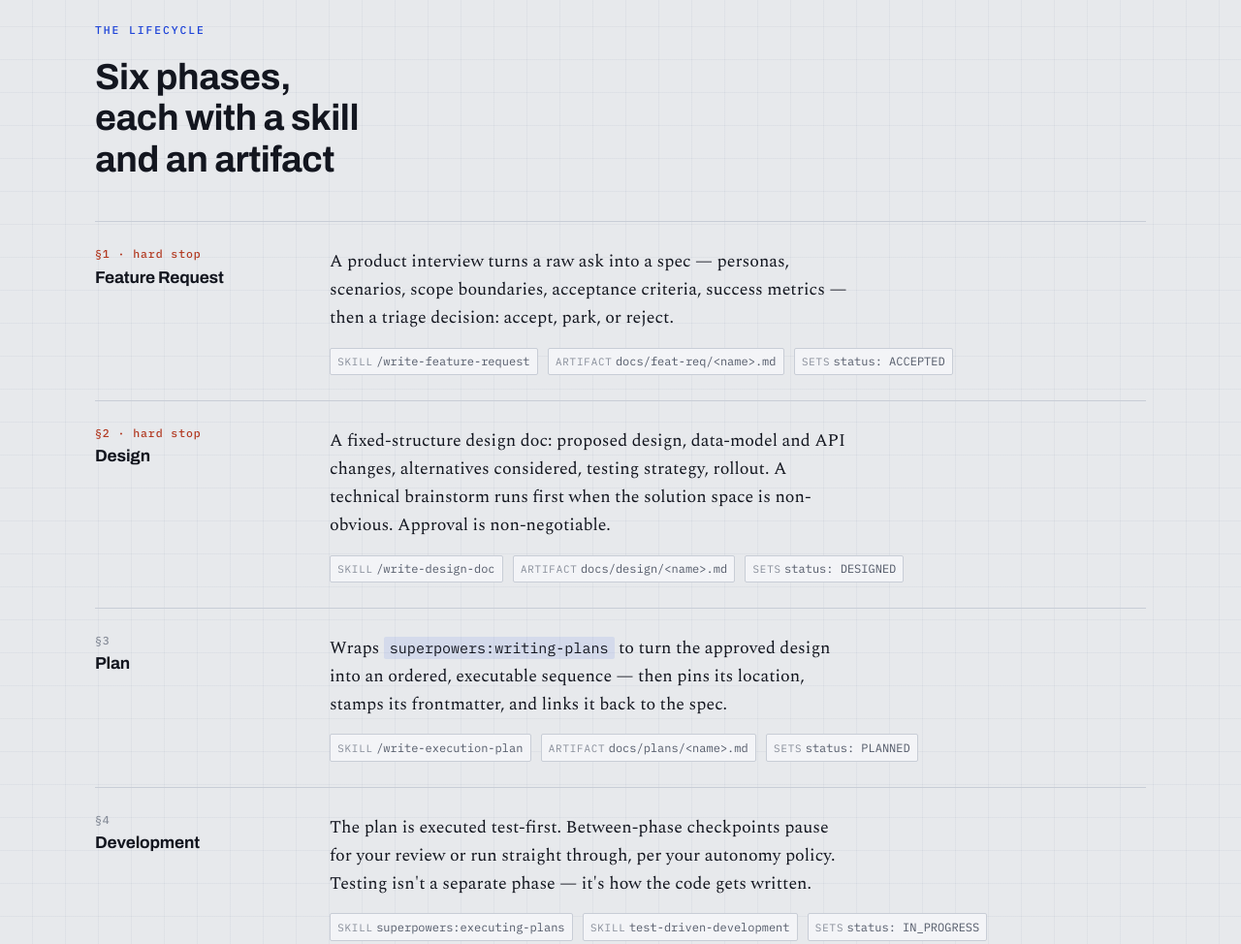
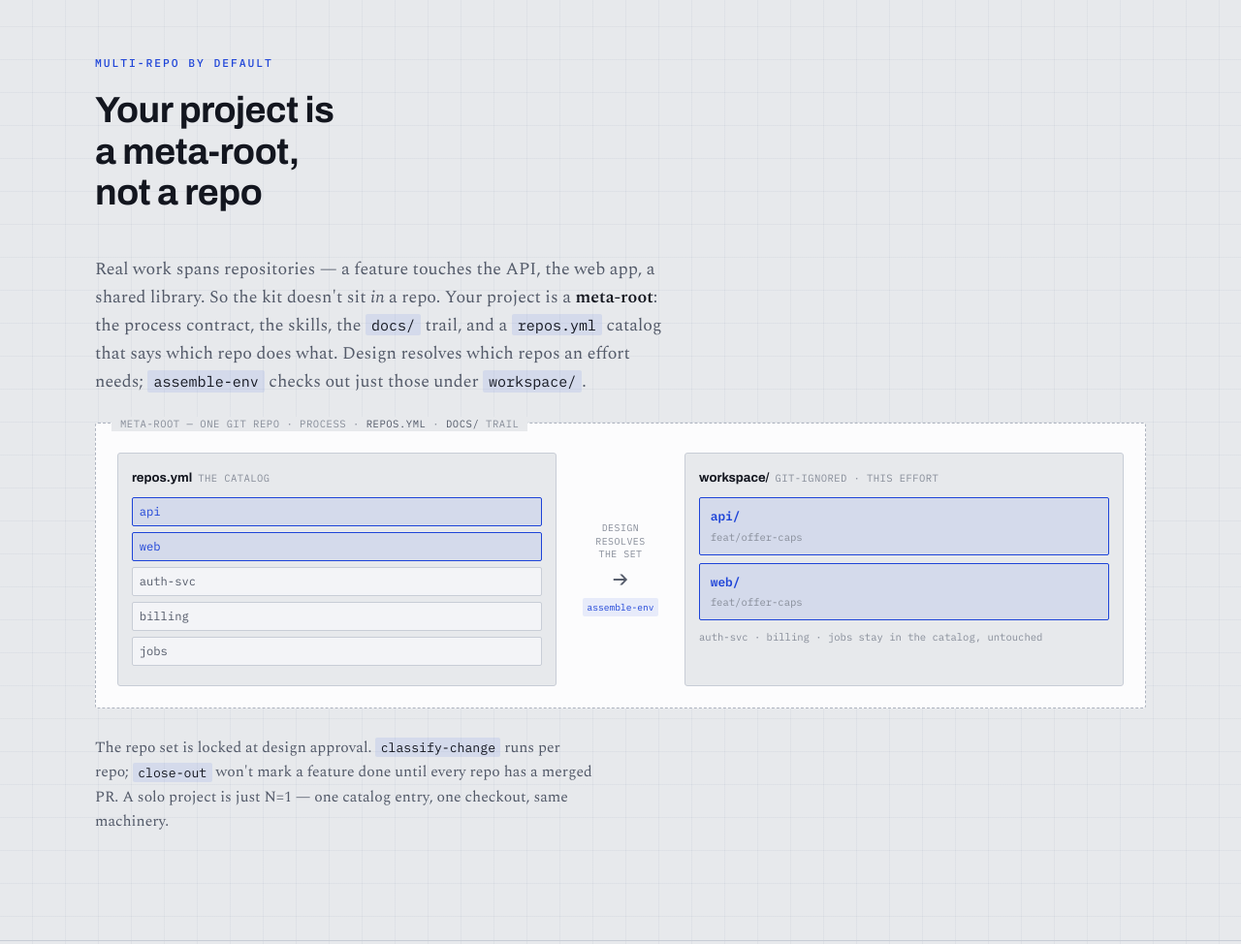
Before and after one commit to lidorl/sdlskills, a website: page site/index.html in a window 1280 px wide. Shown: the part 1740-2714 px from the top of the page at 97% size. Drawn offline with nearby package versions, Linux system fonts and the light colour scheme.

Commit message:
docs(site): promote multi-repo section to #2 with a diagram

```diff
--- a/site/index.html
+++ b/site/index.html
@@ -228,6 +228,64 @@
   .arr{color:var(--ink-faint);font-family:'IBM Plex Mono',monospace;}
   .aside{font-size:.98rem;color:var(--ink-soft);max-width:58ch;}
 
+  /* ---- multi-repo diagram ---- */
+  .mr-frame{
+    position:relative;border:1px dashed var(--line-strong);border-radius:var(--radius);
+    background:var(--surface-2);padding:30px 22px 22px;margin:28px 0;
+  }
+  .mr-frame-label{
+    position:absolute;top:-0.62em;left:16px;background:var(--bg);padding:2px 9px;line-height:1;
+    font-family:'IBM Plex Mono',monospace;font-size:.66rem;letter-spacing:.05em;white-space:nowrap;
+    text-transform:uppercase;color:var(--ink-faint);max-width:calc(100% - 32px);overflow:hidden;text-overflow:ellipsis;
+  }
+  .mr-frame-label code{background:none;padding:0;font-size:1em;color:var(--ink-soft);}
+  .mr-flow{display:flex;align-items:stretch;gap:14px;min-width:520px;overflow-x:auto;}
+  .mr-panel{
+    flex:1;background:var(--bg);border:1px solid var(--line);border-radius:var(--radius);padding:14px;
+  }
+  .mr-panel-h{
+    font-family:'Archivo',sans-serif;font-weight:700;font-size:.82rem;color:var(--ink);
+    margin-bottom:10px;display:flex;flex-wrap:wrap;gap:6px;align-items:baseline;
+  }
+  .mr-panel-h span{
+    font-family:'IBM Plex Mono',monospace;font-weight:400;font-size:.66rem;
+    letter-spacing:.04em;text-transform:uppercase;color:var(--ink-faint);
+  }
+  .mr-chip{
+    font-family:'IBM Plex Mono',monospace;font-size:.76rem;color:var(--ink-soft);
+    border:1px solid var(--line);border-radius:2px;padding:.34em .55em;margin-bottom:6px;background:var(--surface);
+  }
+  .mr-chip.sel{color:var(--accent);border-color:var(--accent);background:var(--accent-wash);}
+  .mr-repo{
+    border:1px solid var(--accent);background:var(--accent-wash);border-radius:2px;
+    padding:.5em .6em;margin-bottom:8px;display:flex;flex-direction:column;gap:2px;
+  }
+  .mr-repo b{font-family:'IBM Plex Mono',monospace;font-size:.8rem;color:var(--accent);font-weight:600;}
+  .mr-repo span{font-family:'IBM Plex Mono',monospace;font-size:.66rem;color:var(--ink-faint);}
+  .mr-note{
+    font-family:'IBM Plex Mono',monospace;font-size:.66rem;color:var(--ink-faint);
+    margin:10px 0 0;line-height:1.5;
+  }
+  .mr-arrow{
+    display:flex;flex-direction:column;align-items:center;justify-content:center;gap:7px;
+    flex:0 0 104px;text-align:center;
+  }
+  .mr-arrow-cap{
+    font-family:'IBM Plex Mono',monospace;font-size:.62rem;line-height:1.35;
+    text-transform:uppercase;letter-spacing:.05em;color:var(--ink-faint);
+  }
+  .mr-arrow-mark{font-size:1.5rem;color:var(--ink-soft);line-height:1;}
+  .mr-arrow code{font-size:.6rem;background:var(--accent-wash);color:var(--accent);padding:.2em .45em;border-radius:2px;white-space:nowrap;}
+  .nb{white-space:nowrap;}
+  @media (max-width:640px){
+    .mr-flow{flex-direction:column;min-width:0;overflow-x:visible;}
+    .mr-arrow{flex-basis:auto;flex-direction:row;flex-wrap:wrap;padding:4px 0;gap:8px;}
+    .mr-arrow-mark{transform:rotate(90deg);}
+  }
+  @media (max-width:560px){
+    .bar nav a[href^="#"]{display:none;}
+  }
+
   /* ---- code panels ---- */
   .code{
     font-family:'IBM Plex Mono',monospace;font-size:.82rem;line-height:1.7;
@@ -310,6 +368,7 @@
       sdlskills
     </a>
     <nav>
+      <a href="#multirepo">Multi-repo</a>
       <a href="#lifecycle">Lifecycle</a>
       <a href="#skills">Skills</a>
       <a href="#start">Get started</a>
@@ -327,7 +386,7 @@
     <div class="wrap">
       <span class="eyebrow">Agentic SDLC kit for Claude Code</span>
       <h1>A development lifecycle your agent actually follows.</h1>
-      <p class="lead">Six phases. Three tiers. One checklist that decides when a change is done. Drop it into a repo and Claude Code works every change the same way — from a one-line fix to a new subsystem — leaving a trail you can read six months later.</p>
+      <p class="lead">Six phases. Three tiers. One checklist that decides when a change is done — <strong>across every repository a change touches</strong>. Claude Code works each change the same way, from a one-line fix to a new subsystem, leaving a trail you can read six months later.</p>
       <div class="cta">
         <a class="btn primary" href="#start">Get started</a>
         <a class="btn" href="https://github.com/lidorl/sdlskills">View source</a>
@@ -379,6 +438,43 @@
       </div>
       <p>Most skill collections are a grab-bag of capabilities. This one inverts that: every skill exists to serve one opinionated <strong>process</strong>. A change — whether it's a typo or a payments rewrite — moves through the same phases, produces the same artifacts in the same folders, and isn't <em>done</em> until a written Definition of Done says so.</p>
       <p>Uniform ceremony on a trivial fix is how teams learn to route around process. So every change is first sorted into a <strong>tier</strong>, and the paperwork scales with the risk. And because an agent left to its own judgment drifts, the gates that matter — a design you approve, a spec you accept, review findings you rule on — <strong>always stop for a human</strong>. The rest is yours to configure.</p>
+    </div>
+  </section>
+
+  <section class="section" id="multirepo">
+    <div class="wrap">
+      <div class="shead">
+        <span class="eyebrow">Multi-repo by default</span>
+        <h2>Your project is a <span class="nb">meta-root</span>, not a repo</h2>
+      </div>
+      <p>Real work spans repositories — a feature touches the API, the web app, a shared library. So the kit doesn't sit <em>in</em> a repo. Your project is a <strong>meta-root</strong>: the process contract, the skills, the <code>docs/</code> trail, and a <code>repos.yml</code> catalog that says which repo does what. Design resolves which repos an effort needs; <code>assemble-env</code> checks out just those under <code>workspace/</code>.</p>
+
+      <div class="mr-frame">
+        <span class="mr-frame-label">meta-root — one git repo · process · <code>repos.yml</code> · <code>docs/</code> trail</span>
+        <div class="mr-flow">
+          <div class="mr-panel">
+            <div class="mr-panel-h">repos.yml <span>the catalog</span></div>
+            <div class="mr-chip sel">api</div>
+            <div class="mr-chip sel">web</div>
+            <div class="mr-chip">auth-svc</div>
+            <div class="mr-chip">billing</div>
+            <div class="mr-chip">jobs</div>
+          </div>
+          <div class="mr-arrow" aria-hidden="true">
+            <span class="mr-arrow-cap">design<br>resolves<br>the set</span>
+            <span class="mr-arrow-mark">→</span>
+            <code>assemble-env</code>
+          </div>
+          <div class="mr-panel">
+            <div class="mr-panel-h">workspace/ <span>git-ignored · this effort</span></div>
+            <div class="mr-repo"><b>api/</b><span>feat/offer-caps</span></div>
+            <div class="mr-repo"><b>web/</b><span>feat/offer-caps</span></div>
+            <p class="mr-note">auth-svc · billing · jobs stay in the catalog, untouched</p>
+          </div>
+        </div>
+      </div>
+
+      <p class="aside">The repo set is locked at design approval. <code>classify-change</code> runs per repo; <code>close-out</code> won't mark a feature done until every repo has a merged PR. A solo project is just N=1 — one catalog entry, one checkout, same machinery.</p>
     </div>
   </section>
 
@@ -500,23 +596,6 @@
         <span class="tok done">IMPLEMENTED</span>
       </div>
       <p class="aside">Plus <code>PARKED</code> and <code>REJECTED</code> off to the side. It's one key in the feature request's frontmatter — no duplicate state, no filename prefixes to keep in sync. A small script, <code>render-status.mjs</code>, derives <code>docs/STATUS.md</code> from it on every stop, so the dashboard can never disagree with reality.</p>
-    </div>
-  </section>
-
-  <section class="section" id="multirepo">
-    <div class="wrap">
-      <div class="shead">
-        <span class="eyebrow">Multi-repo by default</span>
-        <h2>Real work spans repositories</h2>
-      </div>
-      <p>A feature rarely lives in one repo. Your project is a <strong>meta-root</strong> — the process contract, the skills, and the <code>docs/</code> trail — with a <code>repos.yml</code> catalog describing which repo does what. Code repos are checked out under <code>workspace/</code> per effort by <code>assemble-env.mjs</code>.</p>
-      <pre class="code"><code>meta-root/
-  CLAUDE.process.md   <span class="c"># the lifecycle</span>
-  repos.yml           <span class="c"># which repo does what</span>
-  docs/               <span class="c"># the trail — feat-req, design, plans, history</span>
-  workspace/          <span class="c"># git-ignored; per-effort checkouts</span>
-    api/  web/  shared-types/</code></pre>
-      <p class="aside">Design resolves which repos an effort touches and locks the set at approval. <code>classify-change</code> runs per repo; <code>close-out</code> won't mark a feature done until every repo has a merged PR. A solo project is just N=1 — one entry, one checkout. A guided two-repo walkthrough is coming.</p>
     </div>
   </section>
 
```
